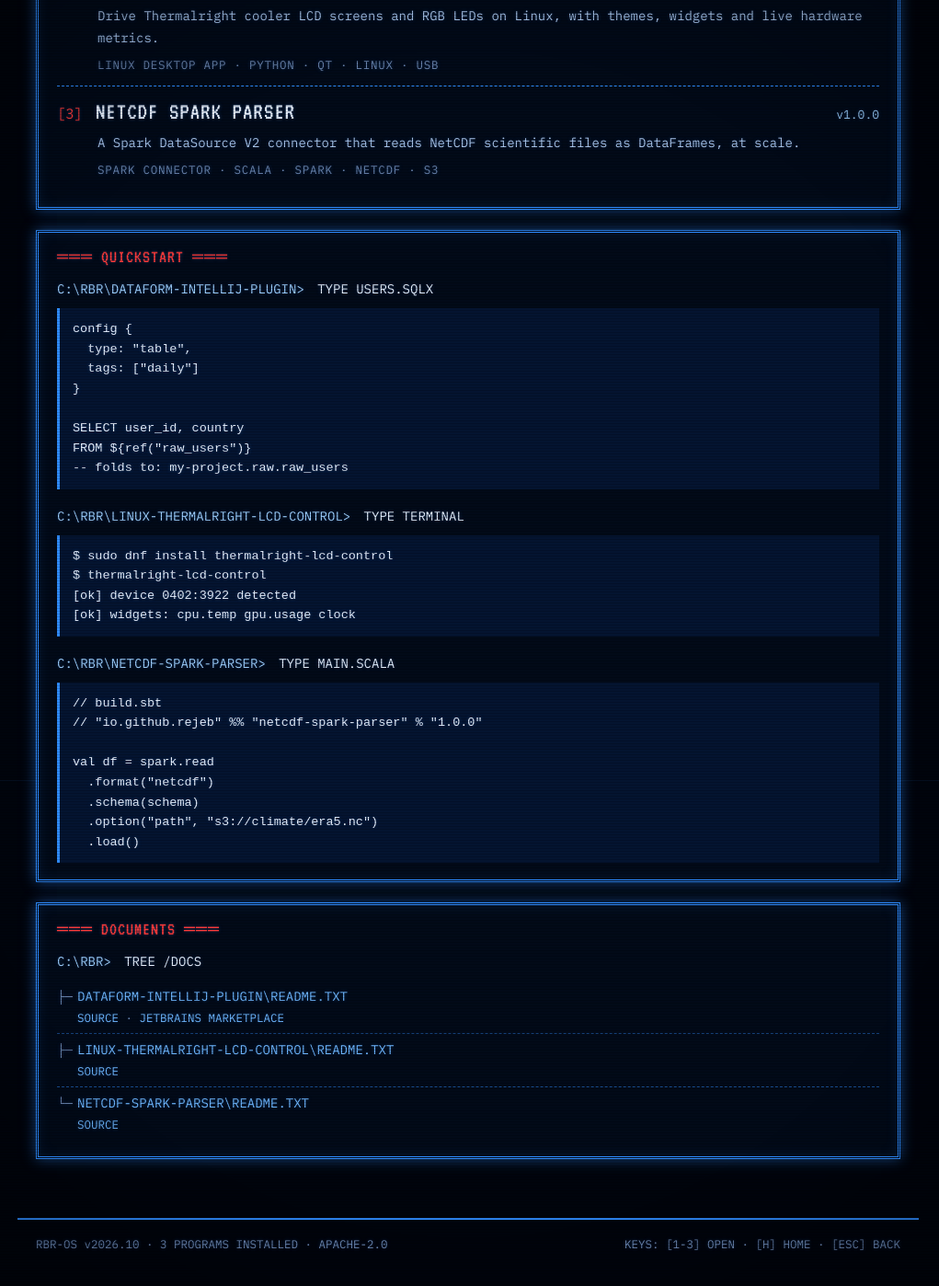
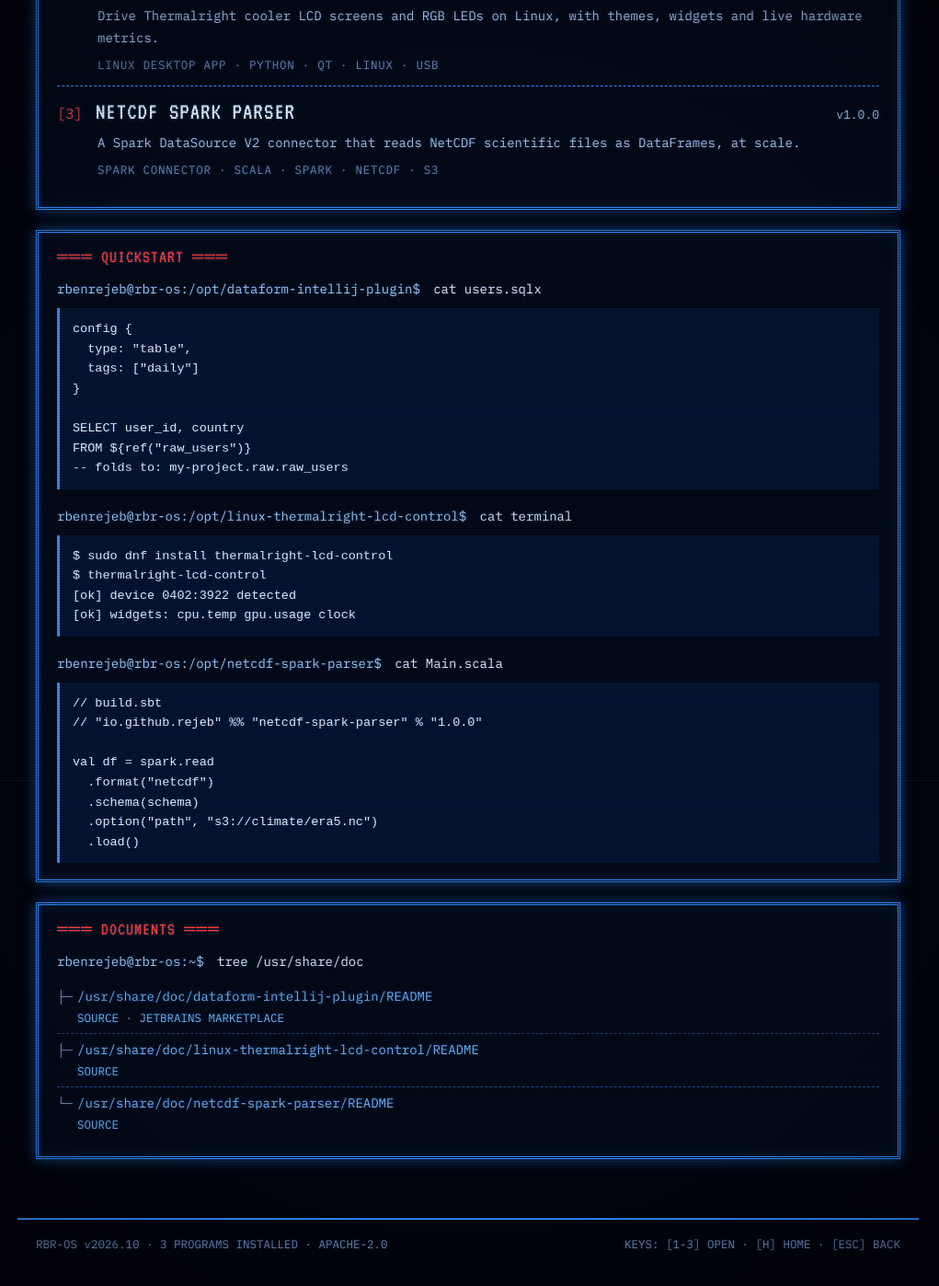
Before and after one commit to rejeb/rejeb.github.io, a Jekyll site: the page built from index.html, in a window 1280 px wide and 1400 px high, scrolled down 952 px. Shown: the whole window at 92% size, without its empty margins (131-1152 px from the left). Built offline with Jekyll 4.4.1, drawn with Linux system fonts in a browser that asks for light colours; some of the changed text lies outside the part shown.

Commit message:
Update paths to use linux paths

```diff
--- a/_includes/crumb.html
+++ b/_includes/crumb.html
@@ -1 +1 @@
-{% assign segs = page.url | split: '/' %}{% assign acc = '' %}C:\<a href="{{ '/' | relative_url }}">RBR</a>{% for s in segs %}{% if s != '' %}{% assign acc = acc | append: '/' | append: s %}\<a href="{{ acc | relative_url }}">{{ s | upcase }}</a>{% endif %}{% endfor %}&gt; TYPE README.TXT
+{% assign segs = page.url | split: '/' %}{% assign acc = '' %}<a href="{{ '/' | relative_url }}">rbenrejeb@rbr-os</a>:/usr/share/doc{% for s in segs %}{% if s != '' %}{% assign acc = acc | append: '/' | append: s %}{% assign label = s %}{% assign top = '/' | append: s %}{% if acc == top %}{% assign proj = site.data.projects | where: 'slug', s | first %}{% if proj %}{% assign label = proj.dir %}{% endif %}{% endif %}/<a href="{{ acc | relative_url }}">{{ label }}</a>{% endif %}{% endfor %}$ cat README
--- a/_layouts/home.html
+++ b/_layouts/home.html
@@ -22,7 +22,7 @@
   <div class="row2">
     <div class="panel">
       <div class="panel-title">═══ WHOAMI ═══</div>
-      <p class="prompt"><span class="ps">C:\RBR&gt;</span> WHOAMI</p>
+      <p class="prompt"><span class="ps">rbenrejeb@rbr-os:~$</span> whoami</p>
       <p class="who">RBENREJEB</p>
       <p class="bio">I build developer tools, data connectors and hardware hacks: an IDE plugin for data pipelines, a Spark connector for scientific data, and a Linux driver reverse-engineered from a Windows app. Everything here is open source.</p>
     </div>
@@ -41,7 +41,7 @@
 
   <div class="panel" id="projects">
     <div class="panel-title">═══ MAIN MENU ═══ SELECT A PROGRAM</div>
-    <p class="prompt"><span class="ps">C:\RBR&gt;</span> DIR /W PROGRAMS</p>
+    <p class="prompt"><span class="ps">rbenrejeb@rbr-os:~$</span> ls /opt</p>
     <p class="hint">▶ CLICK A PROGRAM <span class="keys-only">OR PRESS <kbd>1</kbd>–<kbd>{{ site.data.projects | size }}</kbd> · <kbd>H</kbd> HOME · <kbd>ESC</kbd> BACK</span></p>
     <ol class="menu">
       {% for p in site.data.projects %}
@@ -62,7 +62,7 @@
     <div class="panel-title">═══ QUICKSTART ═══</div>
     {% for p in site.data.projects %}
     <div class="snip">
-      <p class="prompt"><span class="ps">C:\RBR\{{ p.dir | upcase }}&gt;</span> TYPE {{ p.snippet_file | upcase }}</p>
+      <p class="prompt"><span class="ps">rbenrejeb@rbr-os:/opt/{{ p.dir }}$</span> cat {{ p.snippet_file }}</p>
       <pre><code>{{ p.snippet | escape }}</code></pre>
     </div>
     {% endfor %}
@@ -70,11 +70,11 @@
 
   <div class="panel">
     <div class="panel-title">═══ DOCUMENTS ═══</div>
-    <p class="prompt"><span class="ps">C:\RBR&gt;</span> TREE /DOCS</p>
+    <p class="prompt"><span class="ps">rbenrejeb@rbr-os:~$</span> tree /usr/share/doc</p>
     <ul class="docs">
       {% for p in site.data.projects %}
       <li>
-        <a href="{{ p.url | relative_url }}">{{ p.dir | upcase }}\README.TXT</a>
+        <a href="{{ p.url | relative_url }}">/usr/share/doc/{{ p.dir }}/README</a>
         <span class="links"><a href="{{ p.repo }}">SOURCE</a>{% for e in p.extra %} · <a href="{{ e.url }}">{{ e.label | upcase }}</a>{% endfor %}</span>
       </li>
       {% endfor %}
```
